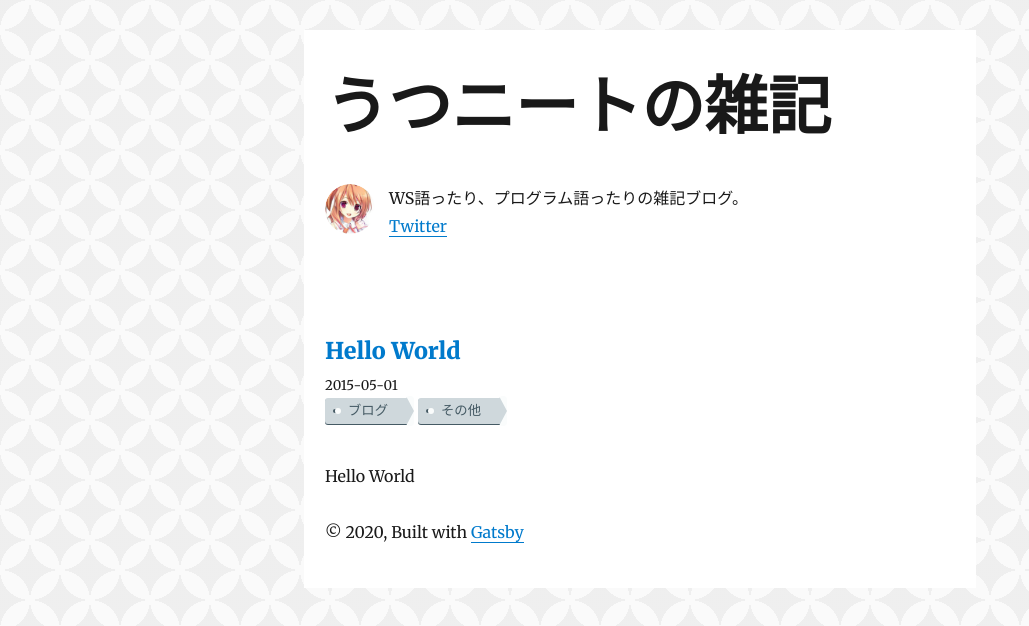
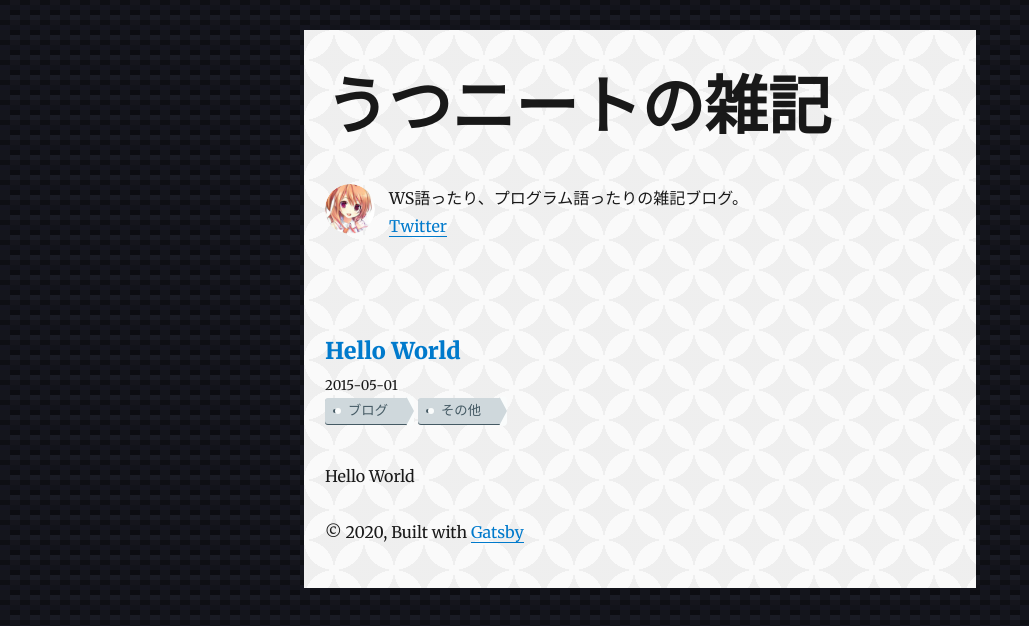
Before and after one commit to coffeeMoka/UtuWS, a Gatsby site: page / in a window 1280 px wide. Shown: the whole page, without its empty margins (0-1029 px from the left). Built offline with nearby package versions, Linux system fonts and the light colour scheme; Gatsby itself is replaced by a stand-in of ours; some packages are replaced by stand-ins of ours.

Commit message:
modified by css.

```diff
--- a/src/styles/global.css
+++ b/src/styles/global.css
@@ -1,10 +1,12 @@
 body {
-	background-color: rgba(250,250,250,1);
-	background-image:
-	 radial-gradient(closest-side,
-		 transparent 99.9%, rgba(236,236,236,0.8) 100%),
-	 radial-gradient(closest-side,
-		 transparent 99.9%, rgba(236,236,236,0.8) 100%);
-	background-position: 0 0, 30px 30px;
-	background-size: 60px 60px;
+	background:
+	linear-gradient(27deg, #0e0f14 5px, transparent 5px) 0 5px,
+	linear-gradient(207deg, #0e0f14 5px, transparent 5px) 10px 0px,
+	linear-gradient(27deg, #14151f 5px, transparent 5px) 0px 10px,
+	linear-gradient(207deg, #14151f 5px, transparent 5px) 10px 5px,
+	linear-gradient(90deg, #14151c 10px, transparent 10px),
+	linear-gradient(#15151c 25%, #12131a 25%, #12131a 50%,
+		transparent 50%, transparent 75%, #191b24 75%, #191b24);
+	background-color: #0c0d12;
+	background-size: 20px 20px;
 }
--- a/src/styles/maincontent.module.css
+++ b/src/styles/maincontent.module.css
@@ -1,5 +1,12 @@
 .content {
-	background-color: #ffffff;
+	background-color: rgba(250,250,250,1);
+	background-image:
+	 radial-gradient(closest-side,
+		 transparent 99.9%, rgba(236,236,236,0.8) 100%),
+	 radial-gradient(closest-side,
+		 transparent 99.9%, rgba(236,236,236,0.8) 100%);
+	background-position: 0 0, 30px 30px;
+	background-size: 60px 60px;
 	margin-left: auto;
 	margin-right: auto;
 	margin-top: 30px;
```
